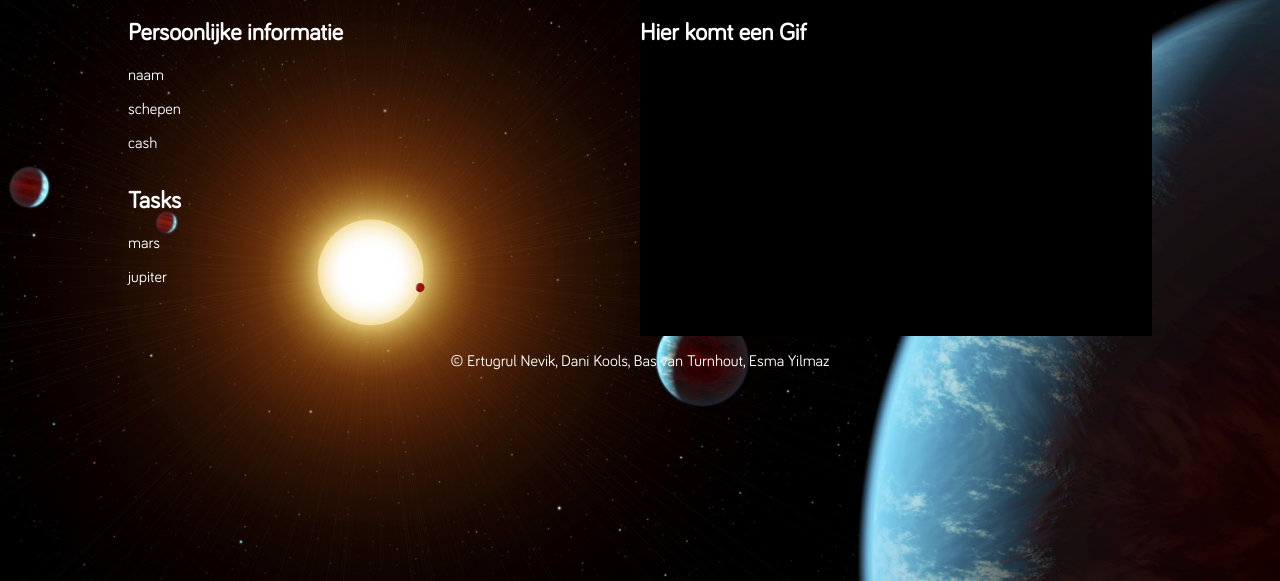
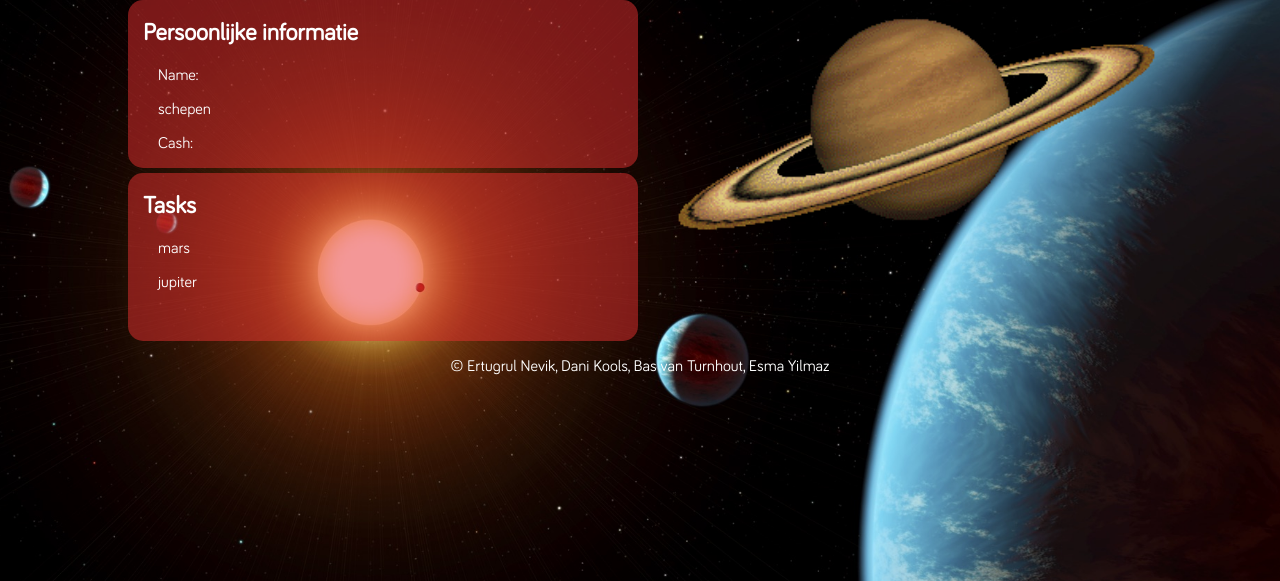
Before and after one commit to enevik/SpaceGame, a PHP site: page / in a window 1280 px wide. Shown: the part 56-637 px from the top of the page. Run offline with PHP 8.4, Linux system fonts and the light colour scheme; data comes from the database, SQL or seed files in the repository; some web fonts are replaced.

Commit message:
homepage gebruiker

```diff
--- a/index.php
+++ b/index.php
@@ -7,13 +7,13 @@
             <div class="personalinformation">
                 <h2>Persoonlijke informatie</h2>
                 <div>
-                    <p>naam</p>
+                    <p>Name: <?php echo $userid['name'] ?></p>
                     <p>schepen</p>
-                    <p>cash</p>
+                    <p>Cash: <?php echo $userid['cash'] ?></p>
                 </div>
             </div>
             <div class="gif">
-                <h2> Hier komt een Gif</h2>
+                <img src="Images/saturnus.gif" alt="hier is een gif van saturnus">
             </div>
             <div class="tasks">
                 <h2>Tasks</h2>
--- a/style.css
+++ b/style.css
@@ -72,19 +72,31 @@
 	display: grid;
 	grid-template-columns: 1fr 1fr;
 	grid-template-rows: 1fr 1fr;
+	grid-gap: 5px;
 }
-
-.sellmaterial {
-	text-align: center;
+.maingrid div *{
+	padding-left: 15px;
 }
-
+.personalinformation{
+	background: rgba(232,49,49,0.5);
+	border-radius: 15px;
+}
+.tasks{
+	background: rgba(232,49,49,0.5);
+	border-radius: 	15px;
+}
 .gif{
 	grid-row-start: 1;
 	grid-row-end: 3;
 	grid-column-start: 2;
 	grid-column-end: 3;
-	background-color: black;
-	color: white;
+}
+.gif img{
+	height: auto;
+	width: 100%;
+}
+.sellmaterial {
+	text-align: center;
 }
 footer{
 	display: flex;
```
Also changed, not shown: Images/saturnus.gif (added), 1 other file.
